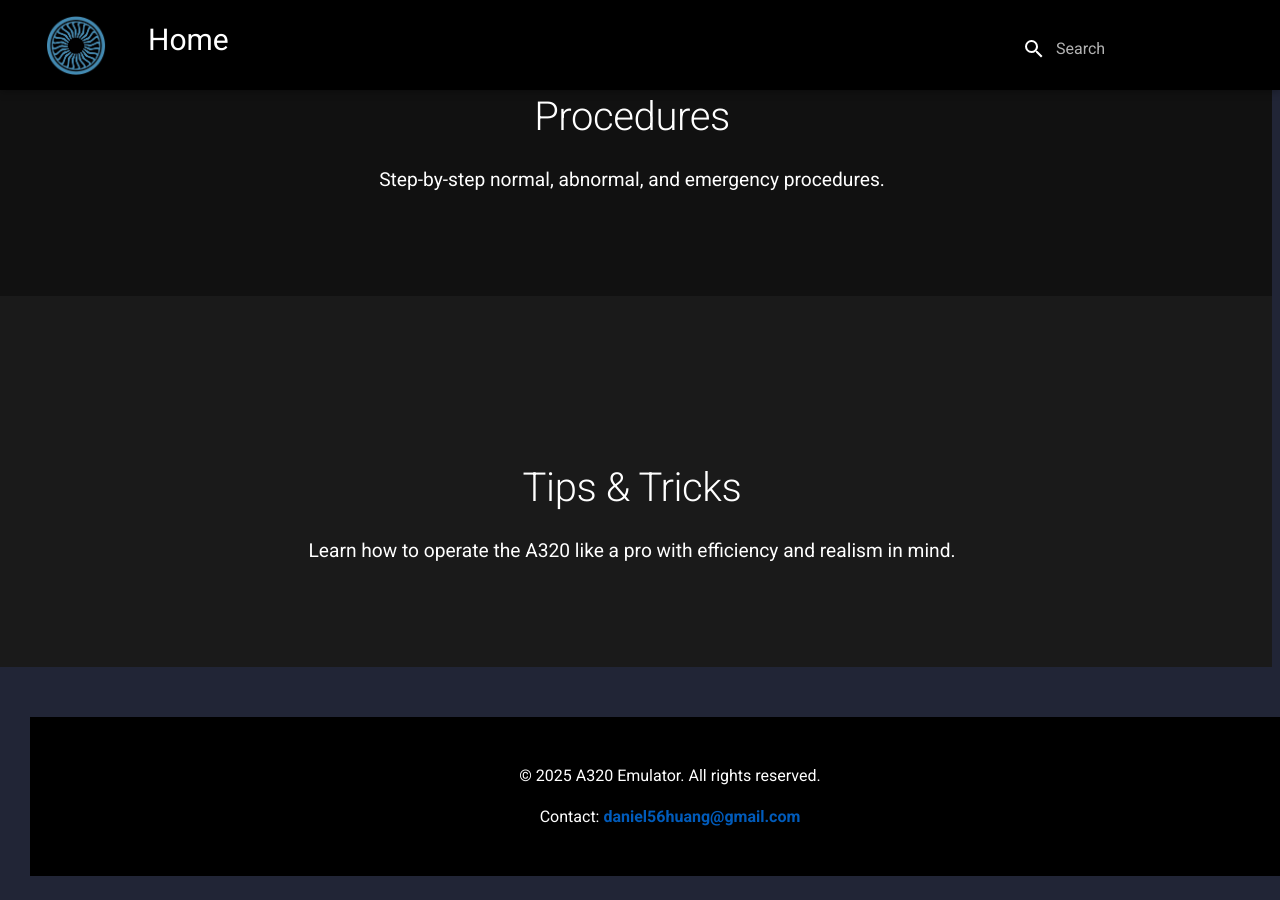
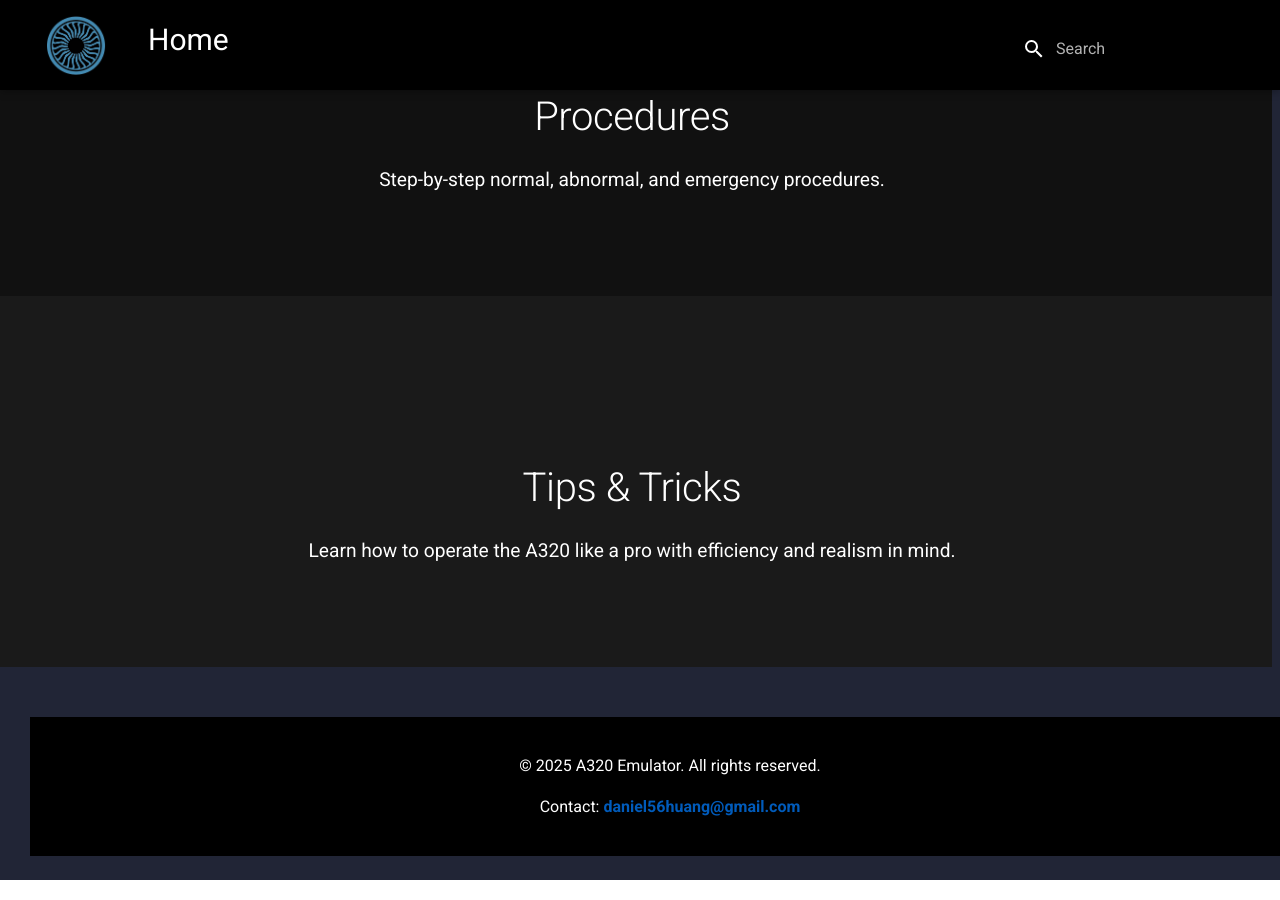
Before and after one commit to danhuaflx-56/A320-emulator, an MkDocs documentation site: the page built from docs/index.md, in a window 1280 px wide and 900 px high, scrolled down 1405 px. Built offline with MkDocs 1.6.1 and Material for MkDocs 9.7.7, drawn with Linux system fonts in a browser that asks for light colours.

Commit message:
Update index.md

```diff
--- a/docs/index.md
+++ b/docs/index.md
@@ -95,7 +95,7 @@ window.addEventListener('load', animateOnScroll);
 
 <!-- Footer Banner -->
 <footer class="footer-banner">
-  <div class="footer-content" style="margin:0 auto; padding:10px 20px;">
+  <div class="footer-content">
     <p>© 2025 A320 Emulator. All rights reserved.</p>
     <p>Contact: <a href="mailto:daniel56huang@gmail.com">daniel56huang@gmail.com</a></p>
   </div>
```
